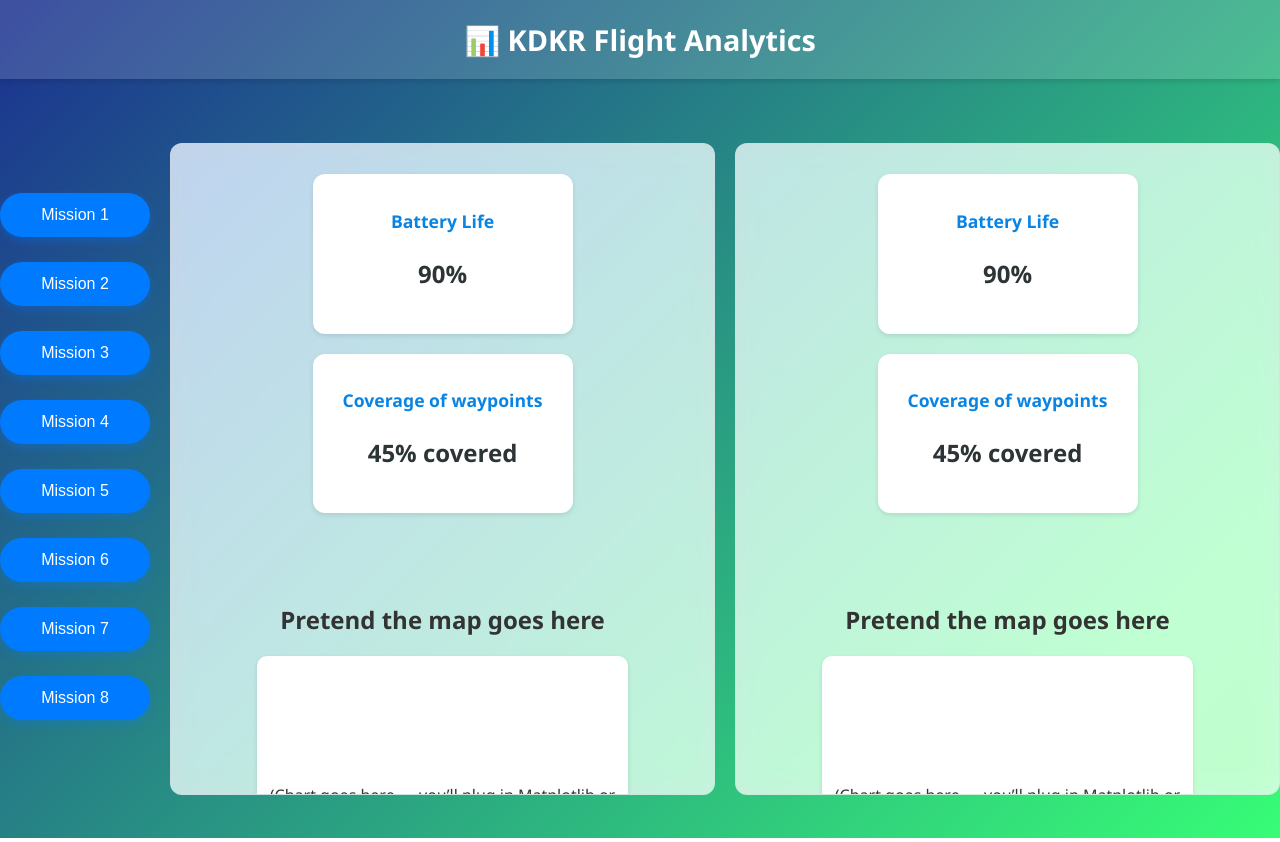
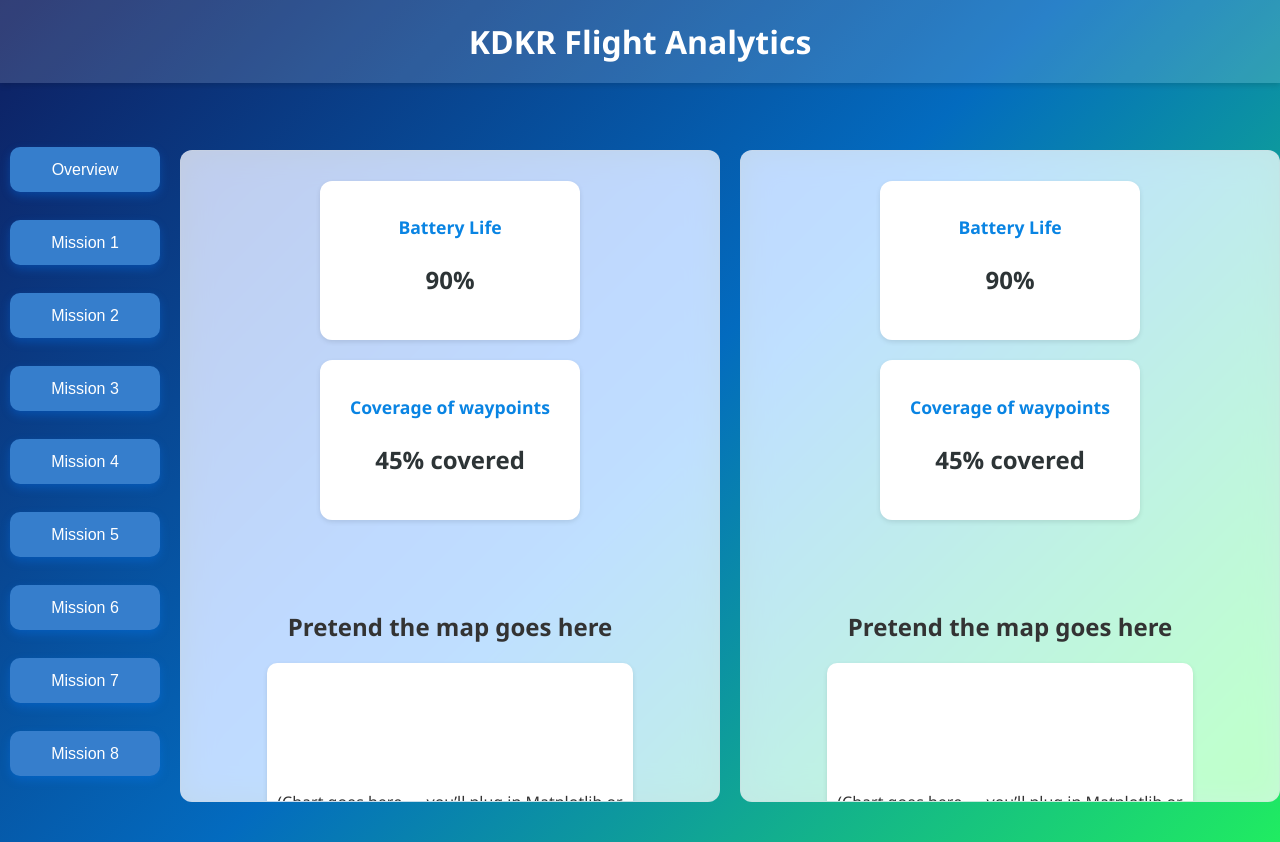
Before and after one commit to Diego5936/KDKR, a Flask app: page / in a window 1280 px wide. Run offline with Flask 3, Linux system fonts and the light colour scheme.

Commit message:
formatting index

```diff
--- a/frontend/static/style.css
+++ b/frontend/static/style.css
@@ -1,6 +1,6 @@
 body {
   font-family: "Segoe UI", Arial, sans-serif;
-  background: linear-gradient(135deg, #1b3090, #37fd76);
+  background: linear-gradient(135deg, #0e1d5f, #036bbf, #20ec61);
   min-height: 100vh;
   margin: 0;
   margin-bottom: 3%;
@@ -19,7 +19,7 @@ header {
 
 header h1 {
   margin: 0;
-  font-size: 1.8rem;
+  font-size: 2rem;
 }
 
 header p {
@@ -101,15 +101,16 @@ header p {
 
 
 .rounded-btn {
-  background-color: #007bff;
+  background-color: #367ecc;
   color: white;
   border: none;
-  border-radius: 25px;
-  padding: 12px 24px;
-  margin-bottom: 25px;
+  border-radius: 10px;
+  padding: 10px 24px;
+  margin-bottom: 28px;
+  margin-left: 10px;
   font-size: 16px;
   font-weight: 500;
-  height: 44px;
+  height: 45px;
   width: 150px;
   display: block;
   cursor: pointer;
--- a/frontend/templates/index.html
+++ b/frontend/templates/index.html
@@ -9,12 +9,13 @@
 <body>
   <!-- Header -->
   <header>
-    <h1>📊 KDKR Flight Analytics </h1>
+    <h1>KDKR Flight Analytics </h1>
   </header>
 
 <div class="container">
 
   <div>
+    <button class="rounded-btn" >Overview</button>
     <button class="rounded-btn" >Mission 1</button>
     <button class="rounded-btn" >Mission 2</button>
     <button class="rounded-btn" >Mission 3</button>
```
